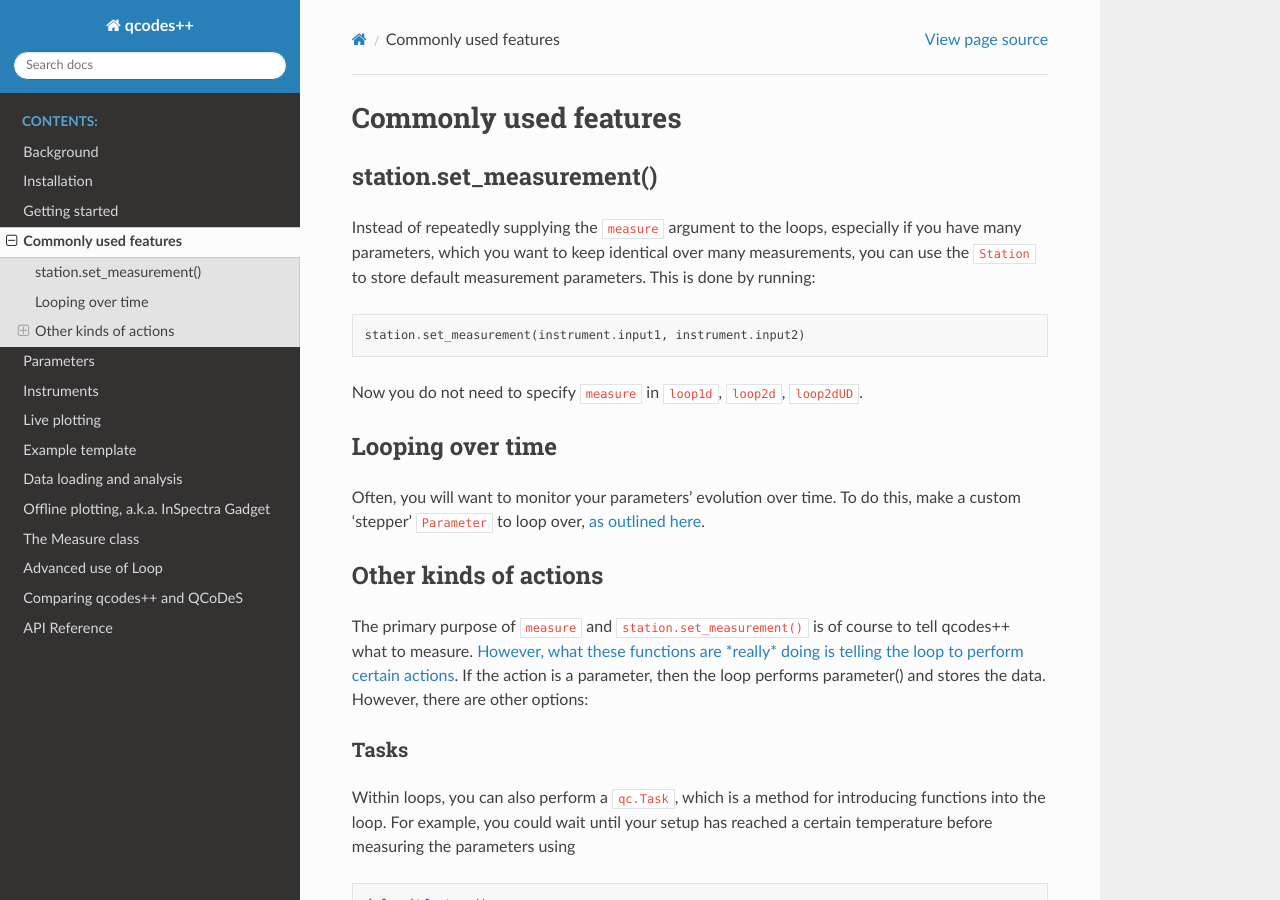
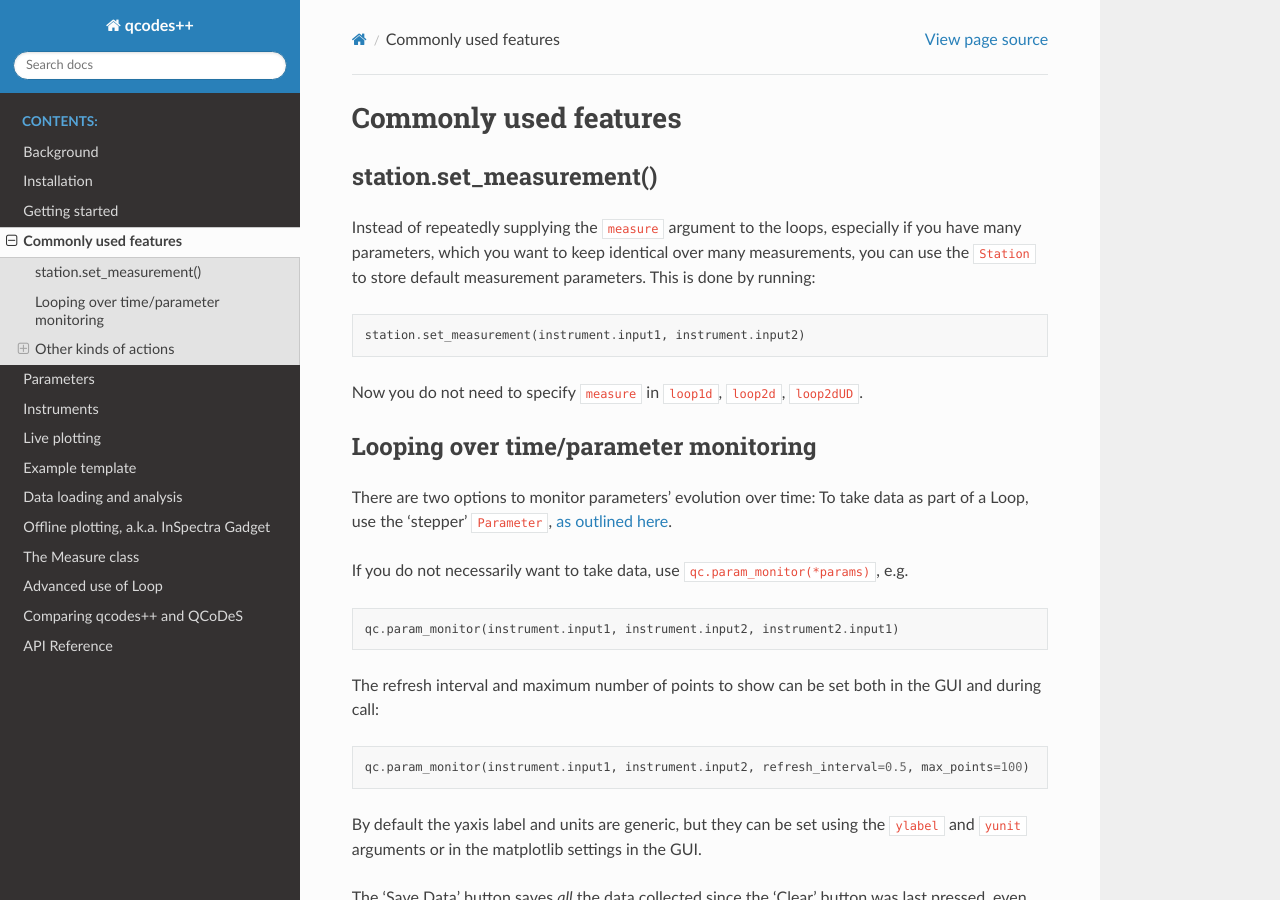
Before and after one commit to qcodespp/qcodespp.github.io, a Sphinx documentation site: the page built from docs/source/more_features.rst, in a window 1280 px wide and 900 px high. Built offline with Sphinx 7.4.7 and the Read the Docs theme 3.1.0, drawn with Linux system fonts in a browser that asks for light colours; some of the changed text lies outside the part shown.

Commit message:
param_monitor

```diff
--- a/autoconf.py
+++ b/autoconf.py
@@ -1,8 +1,8 @@
 import os
 
-text1='# Configuration file for the Sphinx documentation builder.\n#\n# For the full list of built-in configuration values, see the documentation:\n# https://www.sphinx-doc.org/en/master/usage/configuration.html\n\n# -- Project information -----------------------------------------------------\n# https://www.sphinx-doc.org/en/master/usage/configuration.html#project-information\n\nproject = \'qcodes++\'\ncopyright = \'2025, qcodes++\'\nauthor = \'qcodes++\'\nrelease = \'0.1.16\'\nversion = \'0.1.16\'\n\nhtml_favicon = \'qcppfavicon.svg\'\n\n# -- General configuration ---------------------------------------------------\n# https://www.sphinx-doc.org/en/master/usage/configuration.html#general-configuration\n\nextensions = [\n    \'sphinx.ext.duration\',\n    \'sphinx.ext.doctest\',\n    \'sphinx.ext.autodoc\',\n    \'sphinx.ext.autosummary\',\n    \'autoapi.extension\',\n]\n\nautoapi_dirs=[\'C:/git/qcodespp/qcodespp\']\nautoapi_options=[ \'members\', \'undoc-members\',\'show-inheritance\', \'show-module-summary\', \'special-members\', \'imported-members\']\ntemplates_path = [\'_templates\']\nautoapi_keep_files = True\n\nexclude_patterns = [\'_build\', \'_templates\', "**.ipynb_checkpoints"]\n\n# -- Options for HTML output -------------------------------------------------\n# https://www.sphinx-doc.org/en/master/usage/configuration.html#options-for-html-output\n\nhtml_theme = \'sphinx_rtd_theme\'\n#html_static_path = [\'_static\']\n'
+text1='# Configuration file for the Sphinx documentation builder.\n#\n# For the full list of built-in configuration values, see the documentation:\n# https://www.sphinx-doc.org/en/master/usage/configuration.html\n\n# -- Project information -----------------------------------------------------\n# https://www.sphinx-doc.org/en/master/usage/configuration.html#project-information\n\nproject = \'qcodes++\'\ncopyright = \'2025, qcodes++\'\nauthor = \'qcodes++\'\nrelease = \'0.1.19\'\nversion = \'0.1.19\'\n\nhtml_favicon = \'qcppfavicon.svg\'\n\n# -- General configuration ---------------------------------------------------\n# https://www.sphinx-doc.org/en/master/usage/configuration.html#general-configuration\n\nextensions = [\n    \'sphinx.ext.duration\',\n    \'sphinx.ext.doctest\',\n    \'sphinx.ext.autodoc\',\n    \'sphinx.ext.autosummary\',\n    \'autoapi.extension\',\n]\n\nautoapi_dirs=[\'C:/git/qcodespp/qcodespp\']\nautoapi_options=[ \'members\', \'undoc-members\',\'show-inheritance\', \'show-module-summary\', \'special-members\', \'imported-members\']\ntemplates_path = [\'_templates\']\nautoapi_keep_files = True\n\nexclude_patterns = [\'_build\', \'_templates\', "**.ipynb_checkpoints"]\n\n# -- Options for HTML output -------------------------------------------------\n# https://www.sphinx-doc.org/en/master/usage/configuration.html#options-for-html-output\n\nhtml_theme = \'sphinx_rtd_theme\'\n#html_static_path = [\'_static\']\n'
 
-text2='# Configuration file for the Sphinx documentation builder.\n#\n# For the full list of built-in configuration values, see the documentation:\n# https://www.sphinx-doc.org/en/master/usage/configuration.html\n\n# -- Project information -----------------------------------------------------\n# https://www.sphinx-doc.org/en/master/usage/configuration.html#project-information\n\nproject = \'qcodes++\'\ncopyright = \'2025, qcodes++\'\nauthor = \'qcodes++\'\nrelease = \'0.1.16\'\nversion = \'0.1.16\'\n\nhtml_favicon = \'qcppfavicon.svg\'\n\n# -- General configuration ---------------------------------------------------\n# https://www.sphinx-doc.org/en/master/usage/configuration.html#general-configuration\n\nextensions = [\n    \'sphinx.ext.duration\',\n    \'sphinx.ext.doctest\',\n    \'sphinx.ext.autodoc\',\n    \'sphinx.ext.autosummary\']\n\nexclude_patterns = [\'_build\', \'_templates\', "**.ipynb_checkpoints"]\n\n# -- Options for HTML output -------------------------------------------------\n# https://www.sphinx-doc.org/en/master/usage/configuration.html#options-for-html-output\n\nhtml_theme = \'sphinx_rtd_theme\'\n#html_static_path = [\'_static\']\n'
+text2='# Configuration file for the Sphinx documentation builder.\n#\n# For the full list of built-in configuration values, see the documentation:\n# https://www.sphinx-doc.org/en/master/usage/configuration.html\n\n# -- Project information -----------------------------------------------------\n# https://www.sphinx-doc.org/en/master/usage/configuration.html#project-information\n\nproject = \'qcodes++\'\ncopyright = \'2025, qcodes++\'\nauthor = \'qcodes++\'\nrelease = \'0.1.19\'\nversion = \'0.1.19\'\n\nhtml_favicon = \'qcppfavicon.svg\'\n\n# -- General configuration ---------------------------------------------------\n# https://www.sphinx-doc.org/en/master/usage/configuration.html#general-configuration\n\nextensions = [\n    \'sphinx.ext.duration\',\n    \'sphinx.ext.doctest\',\n    \'sphinx.ext.autodoc\',\n    \'sphinx.ext.autosummary\']\n\nexclude_patterns = [\'_build\', \'_templates\', "**.ipynb_checkpoints"]\n\n# -- Options for HTML output -------------------------------------------------\n# https://www.sphinx-doc.org/en/master/usage/configuration.html#options-for-html-output\n\nhtml_theme = \'sphinx_rtd_theme\'\n#html_static_path = [\'_static\']\n'
 
 conf_path ='C:/git/qcodespp.github.io/docs/source/conf.py'
 
--- a/docs/source/more_features.rst
+++ b/docs/source/more_features.rst
@@ -12,9 +12,25 @@
 
 Now you do not need to specify ``measure`` in ``loop1d``, ``loop2d``, ``loop2dUD``.
 
-Looping over time
------------------
-Often, you will want to monitor your parameters' evolution over time. To do this, make a custom 'stepper' ``Parameter`` to loop over, `as outlined here <https://qcodespp.github.io/parameters.html#stepper-parameter>`__.
+Looping over time/parameter monitoring
+--------------------------------------
+There are two options to monitor parameters' evolution over time: To take data as part of a Loop, use the 'stepper' ``Parameter``, `as outlined here <https://qcodespp.github.io/parameters.html#stepper-parameter>`__.
+
+If you do not necessarily want to take data, use ``qc.param_monitor(*params)``, e.g.
+
+.. code-block:: python
+
+    qc.param_monitor(instrument.input1, instrument.input2, instrument2.input1)
+
+The refresh interval and maximum number of points to show can be set both in the GUI and during call:
+
+.. code-block:: python
+
+    qc.param_monitor(instrument.input1, instrument.input2, refresh_interval=0.5, max_points=100)
+
+By default the yaxis label and units are generic, but they can be set using the ``ylabel`` and ``yunit`` arguments or in the matplotlib settings in the GUI.
+
+The 'Save Data' button saves *all* the data collected since the 'Clear' button was last pressed, even the data not shown in the plot. Data is saved as a normal qcodes++ data file.
 
 Other kinds of actions
 ----------------------
```
